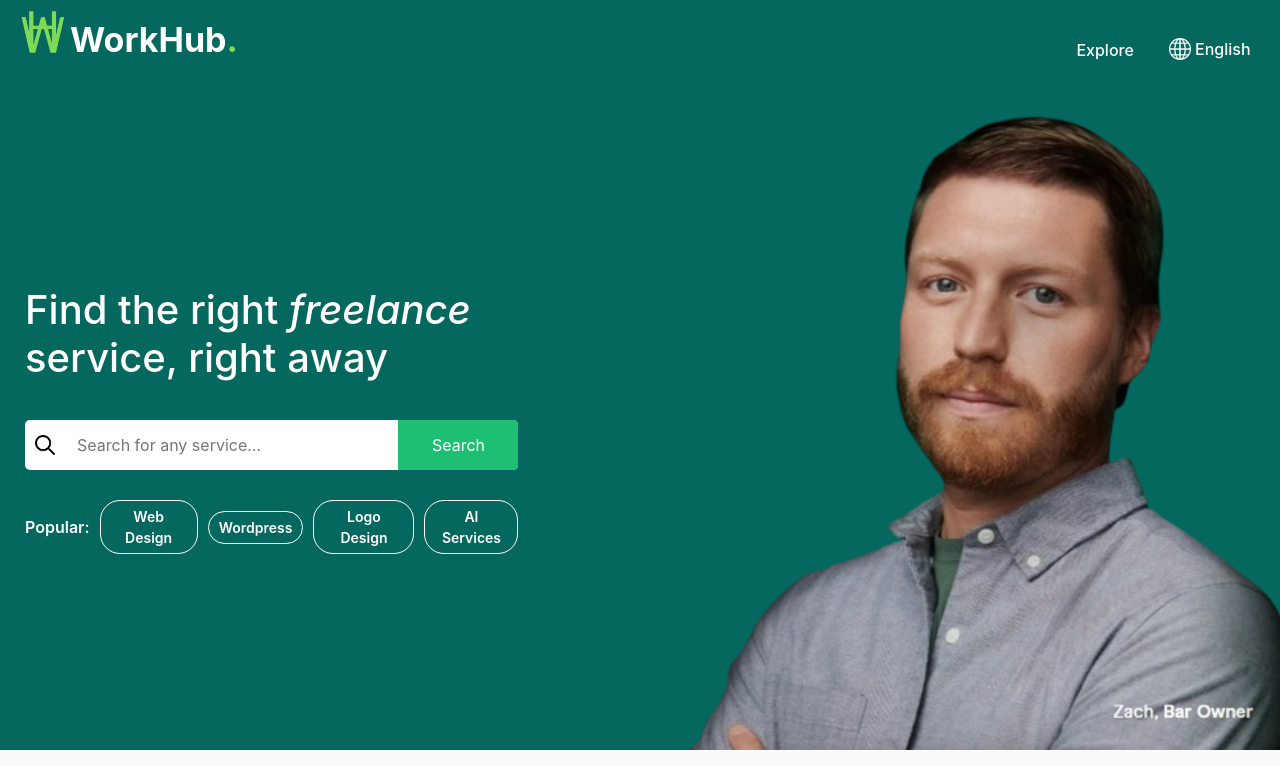
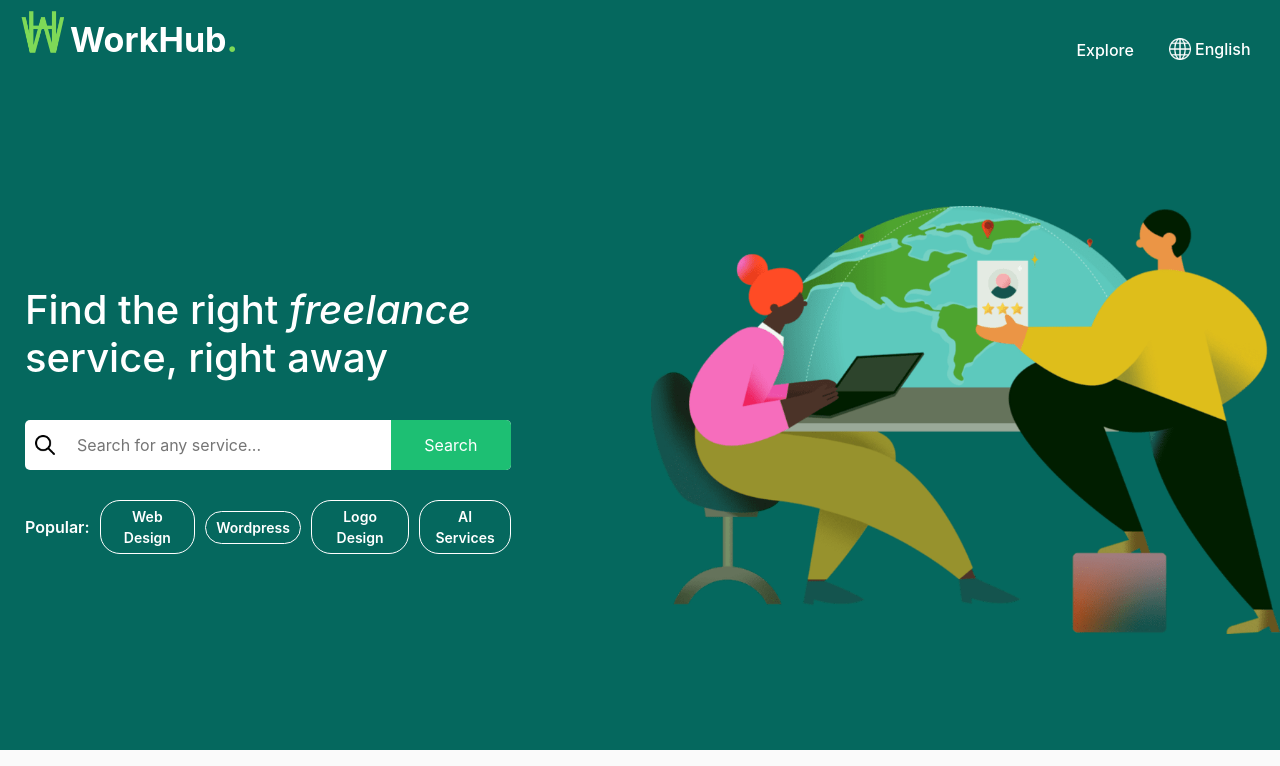
Before and after one commit to OmarFawzy74/WorkHub_Project, a React (Create React App) app in the folder Front-End/: page / in a window 1280 px wide. Shown: the top 766 px of the page. Built offline with nearby package versions, Linux system fonts and the light colour scheme.

Commit message:
first commit

```diff
--- a/Front-End/src/components/featured/Featured.jsx
+++ b/Front-End/src/components/featured/Featured.jsx
@@ -23,7 +23,7 @@ const Featured = () => {
                 </div>
             </div>
             <div className="right">
-                <img src="./img/man.png" alt="" />
+                <img src="./img/home.webp" alt="" />
             </div>
         </div>
     </div>
--- a/Front-End/src/components/featured/Featured.scss
+++ b/Front-End/src/components/featured/Featured.scss
@@ -101,7 +101,7 @@
 
         }
         .right{
-            height: 100%;
+            height: 65%;
             margin-left: 140px;
 
             img{
```
Also changed, not shown: Front-End/public/img/home.webp (added).
